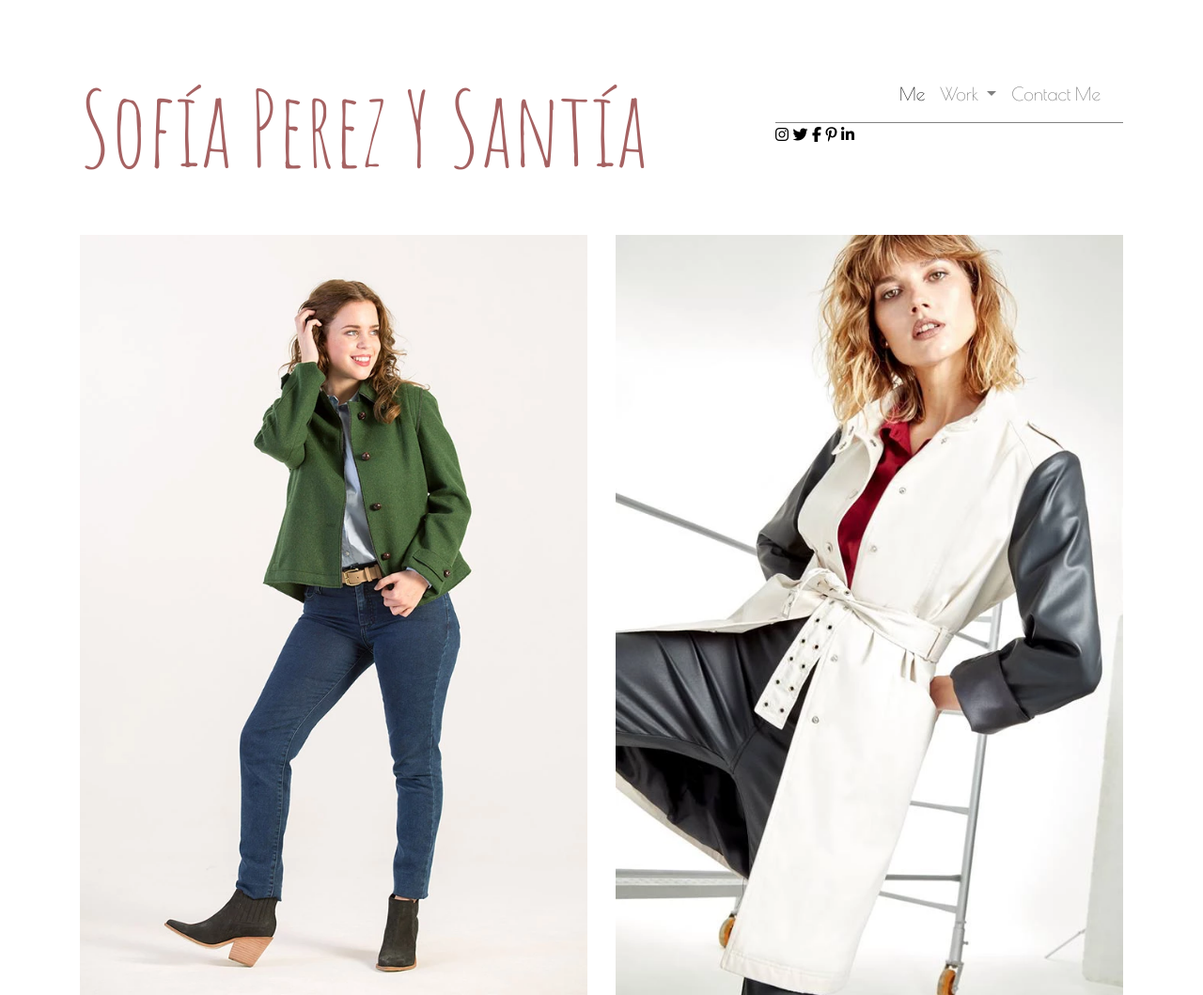
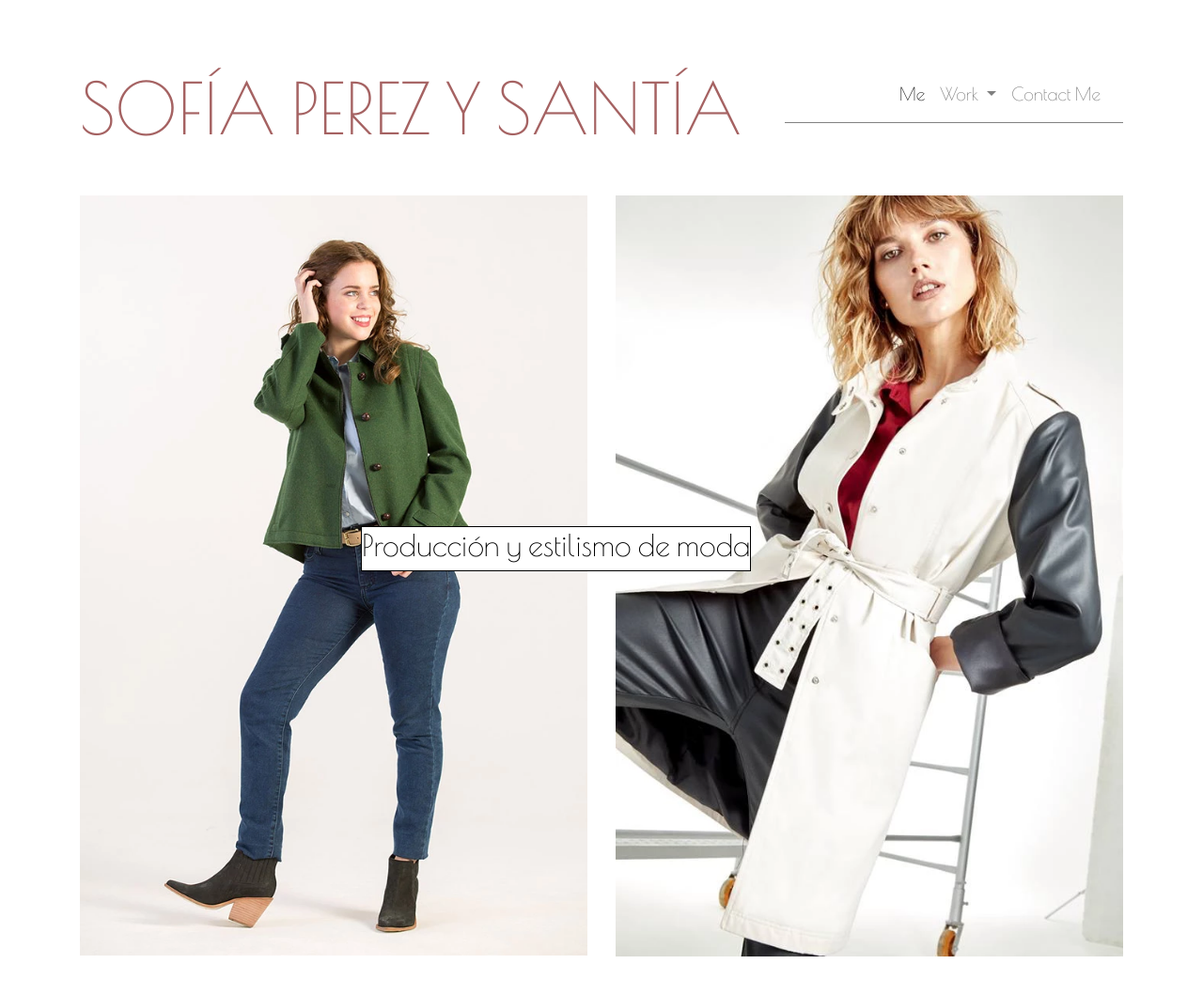
Before and after one commit to FlorTorreg/SofiaPerezYSantia, a PHP site: page / in a window 1280 px wide. Shown: the top 1059 px of the page at 94% size. Run offline with PHP 8.4, Linux system fonts and the light colour scheme; some libraries are stand-ins or nearby versions.

Commit message:
Nuevo nac

```diff
--- a/css/styles.css
+++ b/css/styles.css
@@ -2,9 +2,10 @@
 h1{
     color: rgb(165, 98, 98);
     padding-top: 4%;
-    font-size: 110px;
-    font-family: 'Amatic SC', cursive;
+    font-size: 75px;
+    font-family: 'Poiret One', cursive;
 }
+
 
 header{
     background:white;
@@ -21,6 +22,7 @@ li.nav-item{
     text-align: right !important;
     font-size: 120%;
     font-family: 'Poiret One', cursive;
+    padding-bottom: 0%;
 }
 
 
@@ -70,8 +72,7 @@ nav{
     border-bottom: rgb(129, 129, 129) 1px solid;
     position: absolute;
     margin-top: 8%;
-    padding: 0rem;
-
+    margin-left: 10px;
 }
 
 
@@ -81,4 +82,23 @@ nav{
 
 i{
     color: black;
+    padding: 5px;
+
 }
+
+.redes{
+    text-align: center;
+    font-size: 20px;
+    margin-top: 0px;
+}
+
+.carrera{
+    position: absolute;
+    left: 30%;
+    top: 70%;
+    z-index: 123009;
+    color: black;
+    font-family: 'Poiret One', cursive;
+    border:  black 1px solid;
+    background: white;
+}
--- a/index.html
+++ b/index.html
@@ -17,7 +17,7 @@
 		<div class="container">
 			<div class="row no-gutters">
 				<div class="col-md-8 container-fluid">
-					<h1>Sofía Perez Y Santía</h1>
+					<h1>SOFÍA PEREZ Y SANTÍA</h1>
 				</div>
 				<div class="col-md-4">
 					<div class="row-md-4">
@@ -47,13 +47,16 @@
 							</div>
 						</nav>
 					</div>
-					<div class="row-md-4">
-						<i class="fab fa-instagram"></i>
-						<i class="fab fa-twitter"></i>
-						<i class="fab fa-facebook-f"></i>
-						<i class="fab fa-pinterest-p"></i>
-						<i class="fab fa-linkedin-in"></i>
+					<!--
+						<div class="row-md-4 redes">
+						<a href="https://www.instagram.com/sofiperezysantia/?hl=es-la"><i class="fab fa-instagram" style="color:gray"></i></a>
+						<i class="fab fa-twitter" style="color:gray"></i>
+						<i class="fab fa-facebook-f" style="color:gray"></i>
+						<i class="fab fa-pinterest-p" style="color:gray"></i>
+						<i class="fab fa-linkedin-in" style="color:gray"></i>
 					</div>
+					 -->
+
 
 				</div>
 
@@ -63,6 +66,9 @@
 	</header>
 
 	<section class="container">
+		<div class="carrera">
+			<h2>Producción y estilismo de moda</h2>
+		</div>
 		<div class="row">
 			<div class="col-md-6">
 				<img src="img/sofi2.jpg"  alt="work1" class="img-fluid">
```
